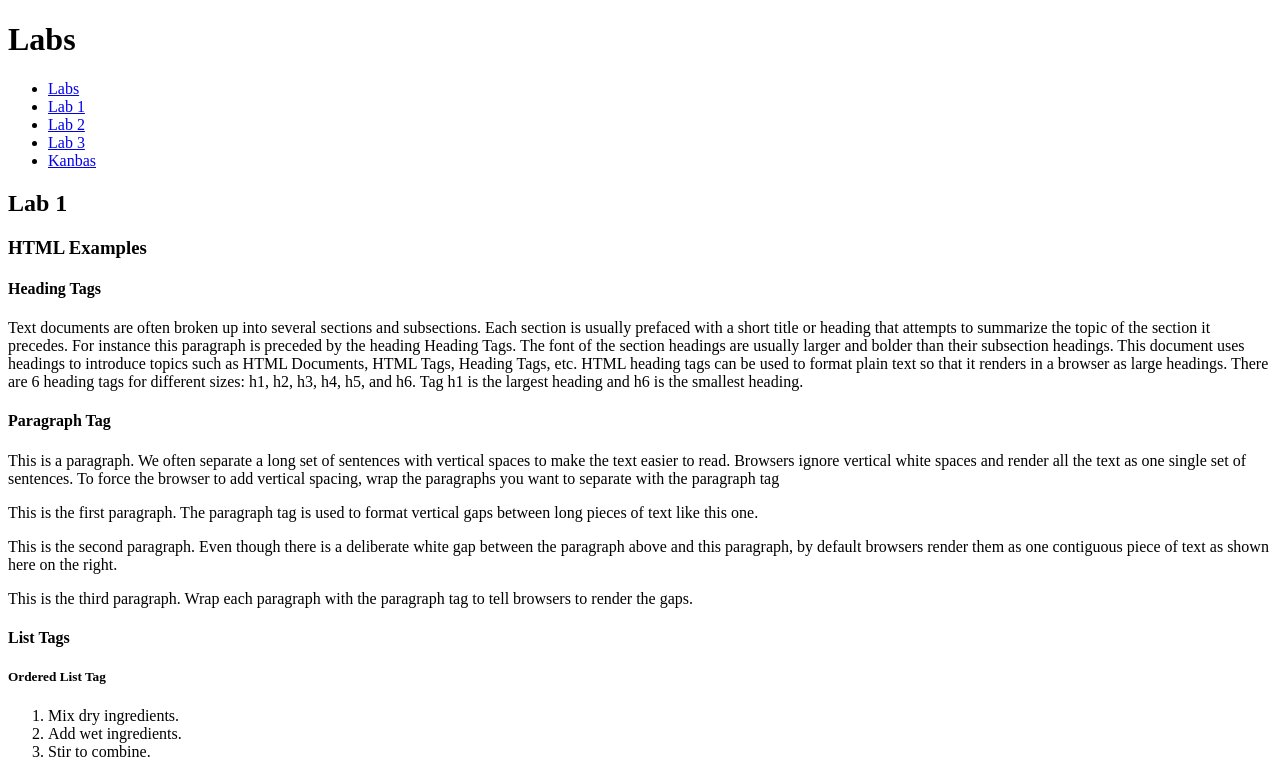
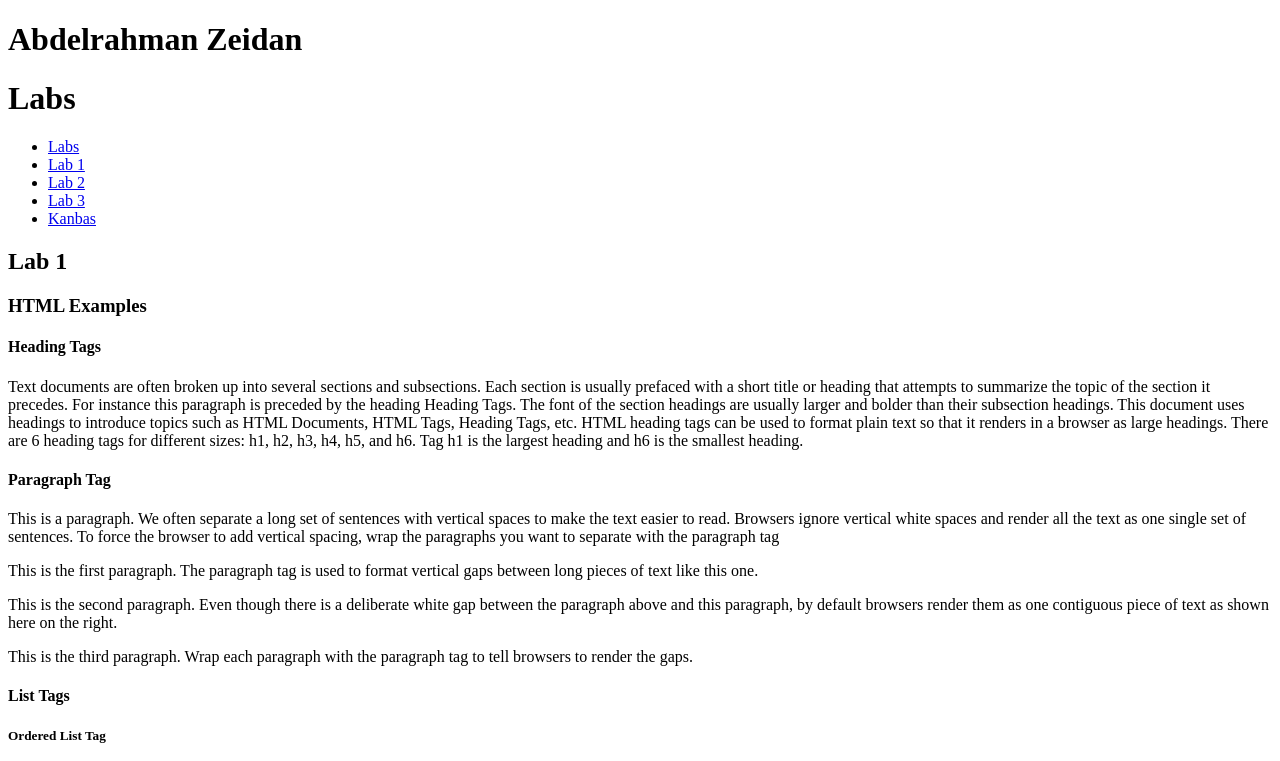
Before and after one commit to AbdelrahmanZeidan5/kanbas-react-web-app, a React (Create React App) app: page /#/Labs/Lab1 in a window 1280 px wide. Shown: the top 761 px of the page. Built offline with nearby package versions, Linux system fonts and the light colour scheme; the HTML template or start-up script is replaced by a standard one.

Commit message:
Add my full name

```diff
--- a/src/Labs/index.tsx
+++ b/src/Labs/index.tsx
@@ -7,6 +7,7 @@ import TOC from "./TOC";
 export default function Labs() {
   return (
         <div id="wd-labs">
+            <h1>Abdelrahman Zeidan</h1>
             <h1>Labs</h1>
             <TOC />
             <Routes>
```
